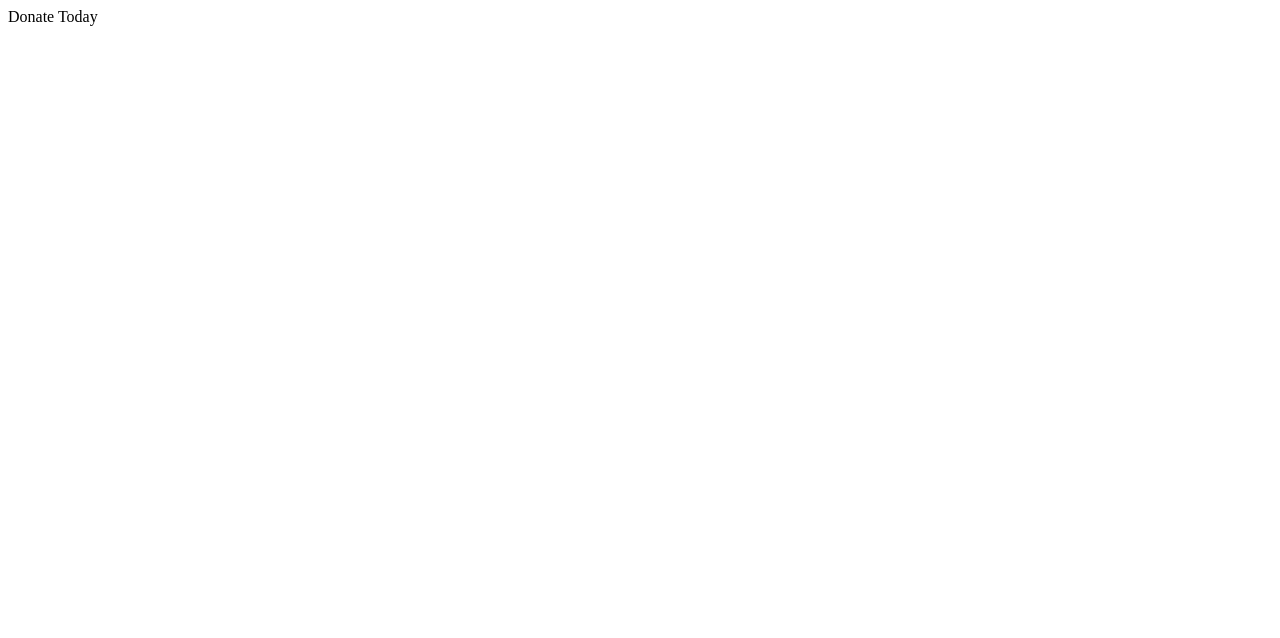
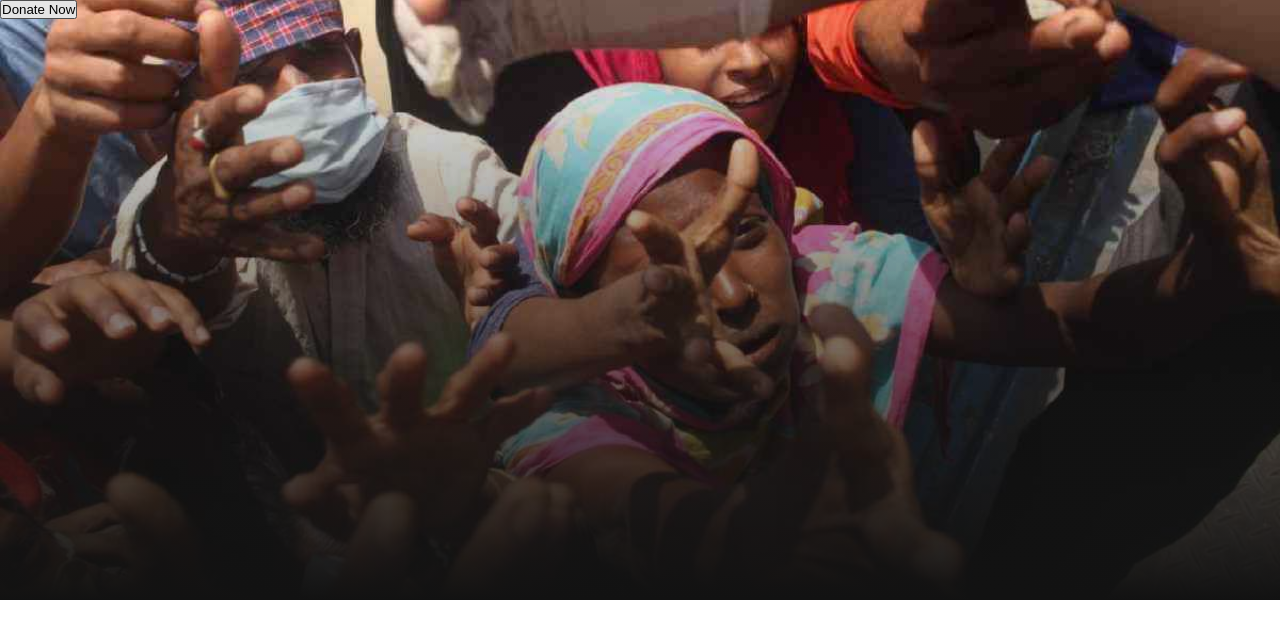
Before and after one commit to ShahariarSohan/donate-today, a plain HTML site: page index.html in a window 1280 px wide. Drawn offline with Linux system fonts and the light colour scheme.

Commit message:
background image added

```diff
--- a/index.html
+++ b/index.html
@@ -7,7 +7,14 @@
     <title>Donate Today</title>
   </head>
   <body>
-    <header>Donate Today</header>
+    <header>
+      <!-- banner section -->
+      <div class="banner">
+        <h1 class="banner-title"></h1>
+        <p class="banner-subtitle"></p>
+        <button class="btn-primary">Donate Now</button>
+      </div>
+    </header>
     <main></main>
     <footer></footer>
   </body>
--- a/styles/donate.css
+++ b/styles/donate.css
@@ -1,5 +1,8 @@
 @import url("https://fonts.googleapis.com/css2?family=Inter:ital,opsz,wght@0,14..32,100..900;1,14..32,100..900&family=Poppins:ital,wght@0,100;0,200;0,300;0,400;0,500;0,600;0,700;0,800;0,900;1,100;1,200;1,300;1,400;1,500;1,600;1,700;1,800;1,900&display=swap");
-
+* {
+  margin: 0;
+  padding: 0;
+}
 /* google fonts */
 .poppins {
   font-family: "Poppins", serif;
@@ -7,3 +10,13 @@
 .inter {
   font-family: "Inter", serif;
 }
+
+/* banner styles */
+.banner {
+  max-width: auto;
+  height: 600px;
+  background: linear-gradient(0deg, rgb(18, 18, 18), rgba(18, 18, 18, 0) 100%),
+    url("../images/donation8.jpg");
+  background-size: cover;
+  background-position: center;
+}
```
